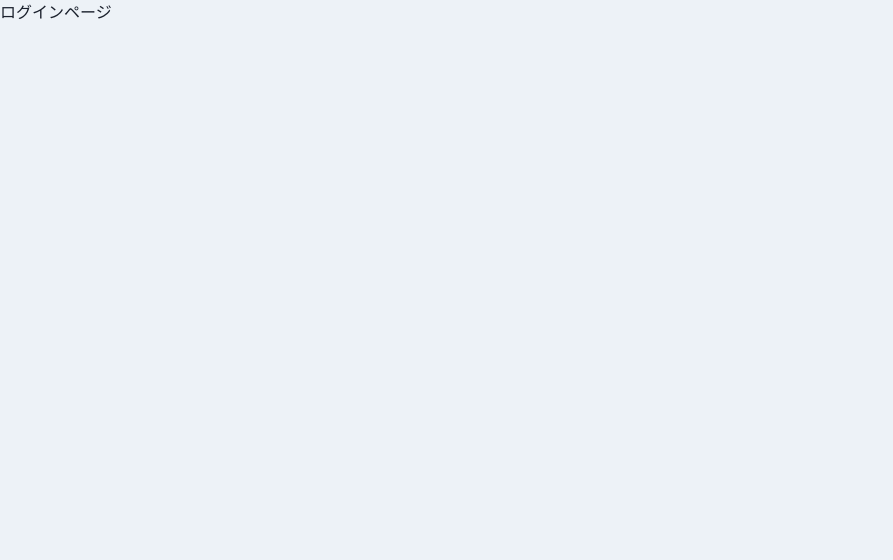
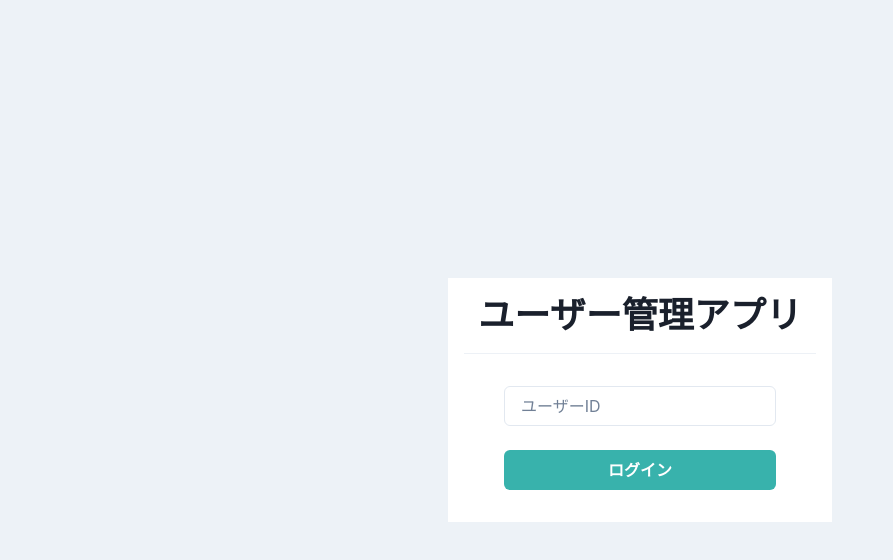
Before and after one commit to JunichiroKohari/react-play, a React (Create React App) app: page / in a window 1280 px wide. Shown: the top 560 px of the page, without its empty margins (0-893 px from the left). Built offline with nearby package versions, Linux system fonts and the light colour scheme.

Commit message:
login page

```diff
--- a/src/components/pages/Login.tsx
+++ b/src/components/pages/Login.tsx
@@ -1,5 +1,31 @@
+import {
+  Box,
+  Button,
+  Divider,
+  Flex,
+  Input,
+  Heading,
+  Stack
+} from '@chakra-ui/react'
 import { memo, FC } from 'react'
 
 export const Login: FC = memo(() => {
-  return <p>ログインページ</p>
+  return (
+    <Flex align="center" justify="center" height="100vh">
+      <Box bg="white" w="sm" p={4} textAlign="center">
+        <Heading as="h1">ユーザー管理アプリ</Heading>
+        <Divider my={4} />
+        <Stack spacing={6} py={4} px={10}>
+          <Input placeholder="ユーザーID" />
+          <Button
+            bg="teal.400"
+            color="white"
+            _hover={{ opacity: 0.8 }}
+          >
+            ログイン
+          </Button>
+        </Stack>
+      </Box>
+    </Flex>
+  )
 })
```
